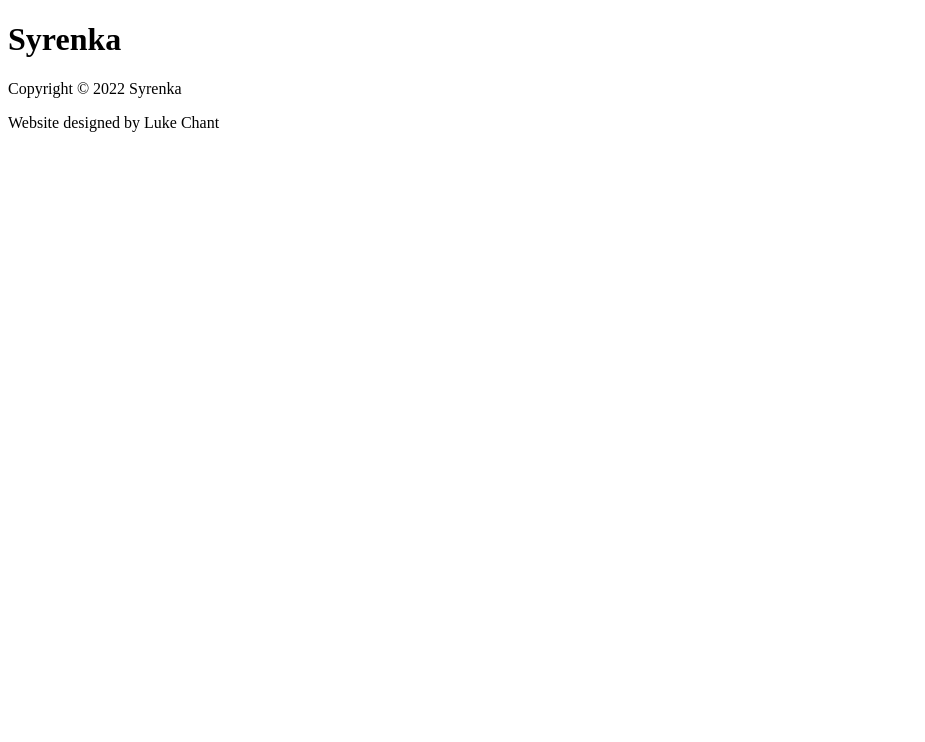
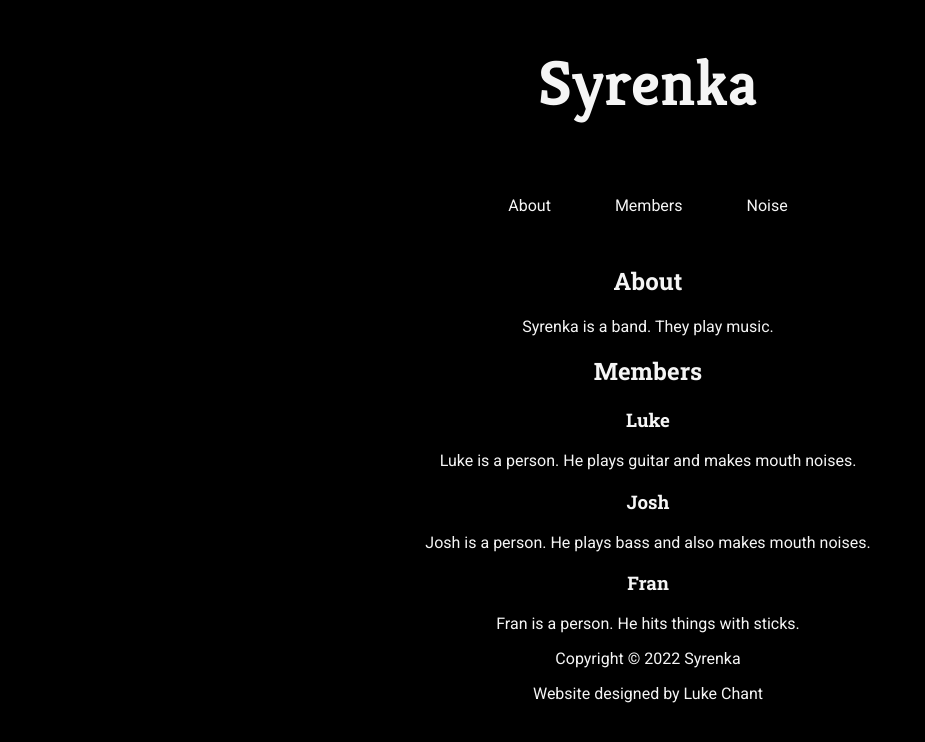
Before and after one commit to lukechant/syrenka, a plain HTML site: page index.html in a window 1280 px wide. Shown: the whole page, without its empty margins (0-925 px from the left). Drawn offline with Linux system fonts and the light colour scheme.

Commit message:
add some content

```diff
--- a/index.html
+++ b/index.html
@@ -1,16 +1,48 @@
 <!DOCTYPE html>
 <html lang="en">
-<head>
-    <meta charset="UTF-8">
-    <meta http-equiv="X-UA-Compatible" content="IE=edge">
-    <meta name="viewport" content="width=device-width, initial-scale=1.0">
-    <link rel="stylesheet" href="styles.css">
+  <head>
+    <meta charset="UTF-8" />
+    <meta http-equiv="X-UA-Compatible" content="IE=edge" />
+    <meta name="viewport" content="width=device-width, initial-scale=1.0" />
+    <link rel="stylesheet" href="styles.css" />
+    <link rel="preconnect" href="https://fonts.googleapis.com">
+<link rel="preconnect" href="https://fonts.gstatic.com" crossorigin>
+<link href="https://fonts.googleapis.com/css2?family=Kreon:wght@400;700&family=Roboto&family=Roboto+Slab:wght@400;700&display=swap" rel="stylesheet">
     <title>Syrenka</title>
-</head>
-<body>
-    <header><h1>Syrenka</h1></header>
-    <main></main>
-    <footer><p>Copyright &copy; <script>document.write(new Date().getFullYear())</script> Syrenka</p>
-    <p>Website designed by Luke Chant</p></footer>
-</body>
+  </head>
+  <body>
+    <div>
+      <h1>Syrenka</h1>
+
+    </div>
+    <nav>
+        <ul>
+          <li>About</li>
+          <li>Members</li>
+          <li>Noise</li>
+        </ul>
+      </nav>
+    <div>
+        <section id="about">
+            <h2>About</h2>
+            <p>Syrenka is a band. They play music.</p>
+        </section>
+        <section id="members"><h2>Members</h2>
+        <h3>Luke</h3><p>Luke is a person. He plays guitar and makes mouth noises.</p>
+        <h3>Josh</h3><p>Josh is a person. He plays bass and also makes mouth noises.</p>
+        <h3>Fran</h3><p>Fran is a person. He hits things with sticks.</p>
+    </section>
+        <section id="noises"></section>
+    </div>
+    <div>
+      <p>
+        Copyright &copy;
+        <script>
+          document.write(new Date().getFullYear());
+        </script>
+        Syrenka
+      </p>
+      <p>Website designed by Luke Chant</p>
+    </div>
+  </body>
 </html>
--- a/styles.css
+++ b/styles.css
@@ -0,0 +1,30 @@
+body {
+  text-align: center;
+  width: 100%;
+  font-family: 'Roboto', sans-serif;
+  color: whitesmoke;
+  background-color: black;
+}
+
+h1 {
+    font-size: 4rem;
+    font-family: 'Kreon', serif;
+}
+
+h2, h3 {
+    font-family: 'Roboto Slab', serif;
+}
+
+nav ul {
+  list-style-type: none;
+    width: 100%;
+  flex-direction: row;
+  align-items: center;
+  padding-inline-start: 0px;
+}
+
+nav li {
+  display: inline-flex;
+  margin: 10px;
+  padding: 20px;
+}
```
